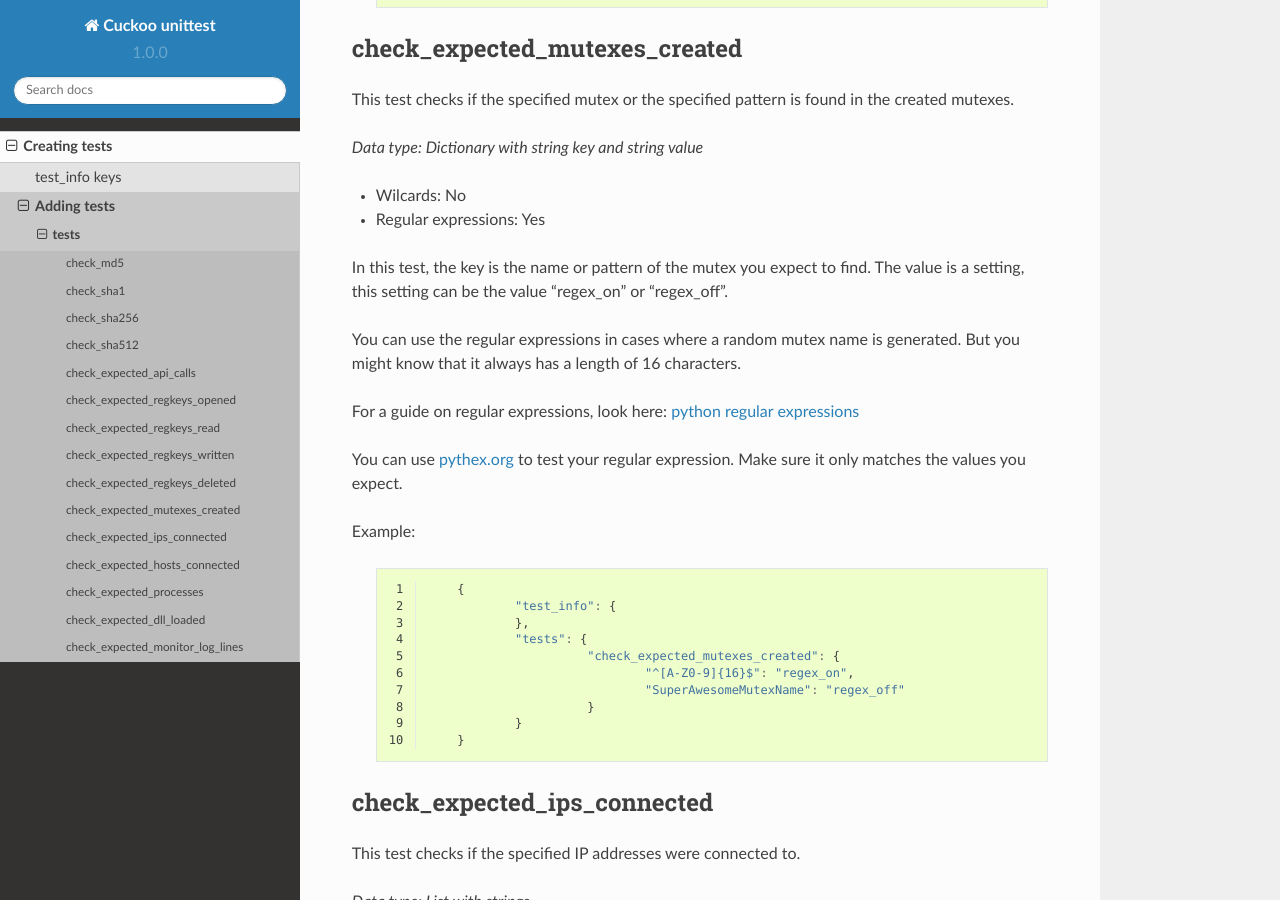
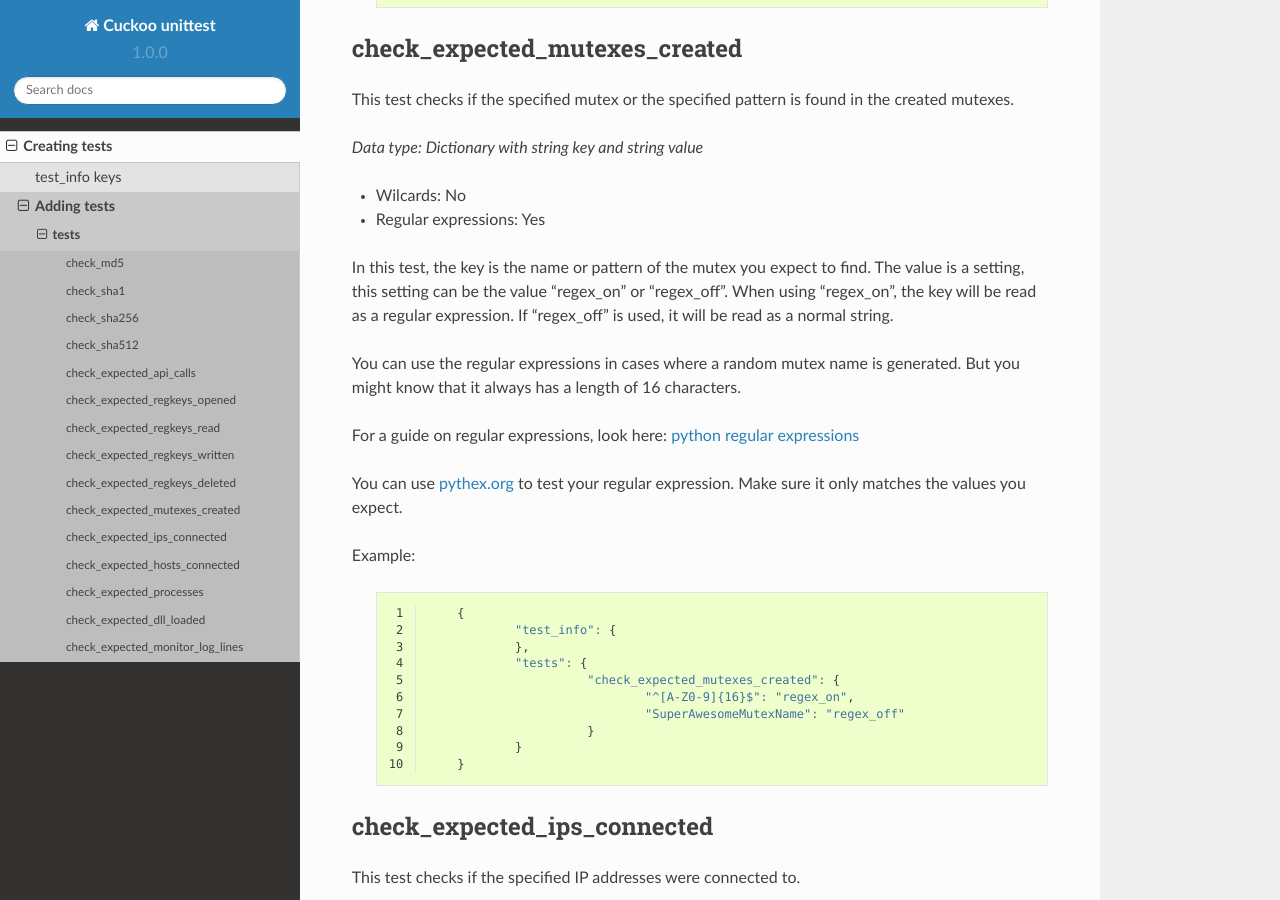
Before and after one commit to RicoVZ/cuckoo-unittest-docs, a Sphinx documentation site: the page built from docs/source/creatingtests/addingtests/testkeys.rst, in a window 1280 px wide and 900 px high, scrolled down 5080 px. Built offline with Sphinx 7.4.7 and the Read the Docs theme 2.0.0, drawn with Linux system fonts in a browser that asks for light colours.

Commit message:
Made regex_off/on setting more clear

```diff
--- a/docs/source/creatingtests/addingtests/testkeys.rst
+++ b/docs/source/creatingtests/addingtests/testkeys.rst
@@ -258,7 +258,8 @@ This test checks if the specified mutex or the specified pattern is found in the
 - Regular expressions: Yes
 
 In this test, the key is the name or pattern of the mutex you expect to find.
-The value is a setting, this setting can be the value "regex_on" or "regex_off".
+The value is a setting, this setting can be the value "regex_on" or "regex_off". When using "regex_on", the
+key will be read as a regular expression. If "regex_off" is used, it will be read as a normal string.
 
 You can use the regular expressions in cases where a random mutex name is generated. But you
 might know that it always has a length of 16 characters.
```
